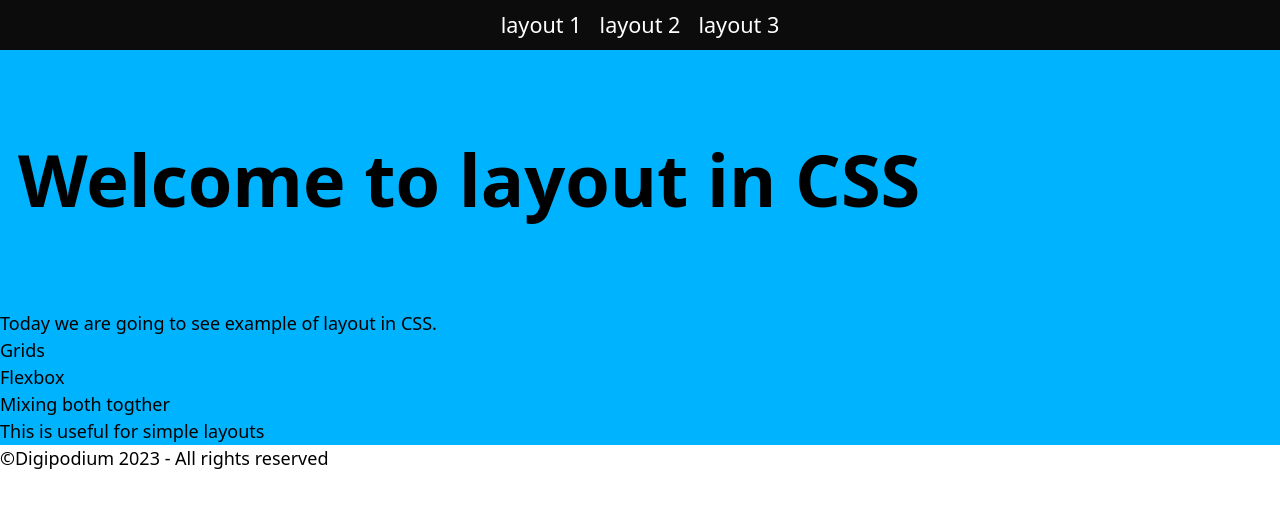
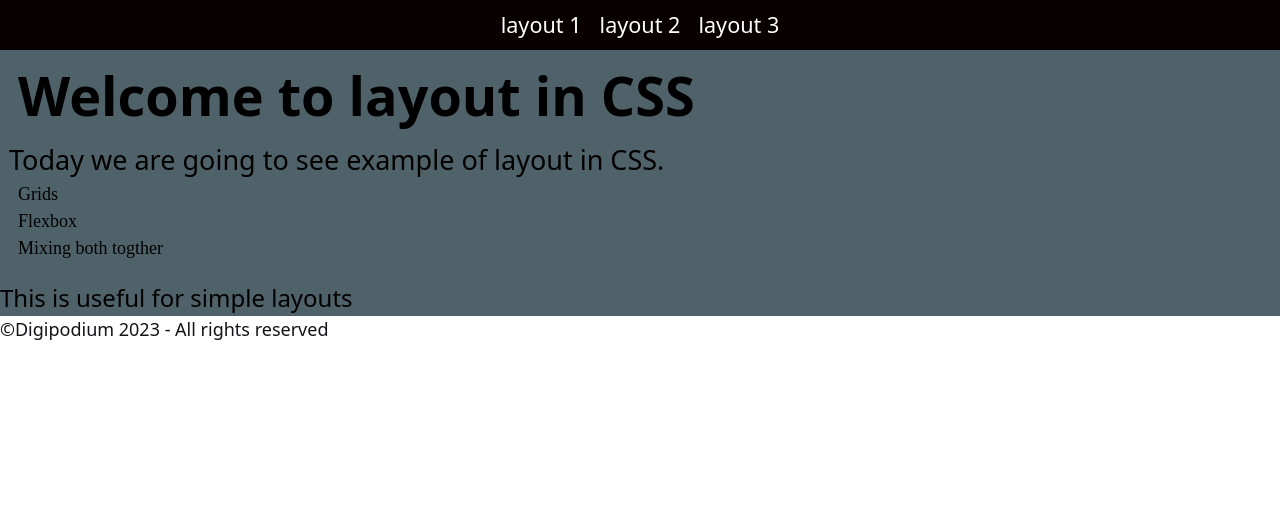
Before and after one commit to alimehdi9651/django_web_basics, a plain HTML site: page layout_ex1.html in a window 1280 px wide. Drawn offline with Linux system fonts and the light colour scheme.

```diff
--- a/layout_ex1.html
+++ b/layout_ex1.html
@@ -8,7 +8,7 @@
              *{
                 margin: 0;
                 padding: 0;
-                box-sizing: border-box;
+               box-sizing:border-box;
                 list-style: none;
              }
             html{
@@ -18,14 +18,9 @@
                 line-height: 1.5;
             }
             header{
-                background-color: rgb(13, 12, 12);
-                padding: 0.5rem;
+                background-color: rgb(8, 0, 0);
+                padding:0.5rem;
             }
-             nav{
-
-
-            }
-
             .nav-list{
                 display: flex;
                 justify-content: center;
@@ -41,18 +36,23 @@
             }
             main{
                 min-height: 80h;
-                background-color: rgb(0, 179, 255);
+                background-color: rgb(80, 98, 105);
             }
             .Hero-hed{
-                font-size: 4rem;
-                line-height: 1.1;
-                margin-bottom: 5rem;
+                font-size: 3rem;
+                line-height: 1;
+                margin-bottom: 1rem;
                 margin-left: 1rem;
-                padding-top:5rem;
+                padding-top:1rem;
+            }
+            .hed{
+                font-family:'Times New Roman', Times, serif;
+                font-size: large;
+                margin-left: 1rem;
+                margin-bottom: 1rem;
             }
         </style>
     </head>
-
     <body>
         <header>
             <nav>
@@ -67,21 +67,21 @@
             <section>
                 <article>
                     <h1 class="Hero-hed">Welcome to layout in CSS</h1>
-                    <p>
+                    <p style="margin-left:0.5rem;font-size:1.5rem;">
                         Today we are going to see example of layout in CSS.
                     </p>
-                    <ul>
+                    <ul class="hed">
                         <li>Grids</li>
                         <li>Flexbox</li>
                         <li>Mixing both togther</li>
                     </ul>
-                    <p>
+                    <p style="font-size: x-large;">
                         This is useful for simple layouts
                     </p>
                 </article>
             </section>
         </main>
-        <footer>
+        <footer style="color: rgba(1, 2, 8, 0.93);">
             &copy;Digipodium 2023 - All rights reserved
         </footer>
     </body>
```
Also changed, not shown: basic.html (+4 -1 lines).
